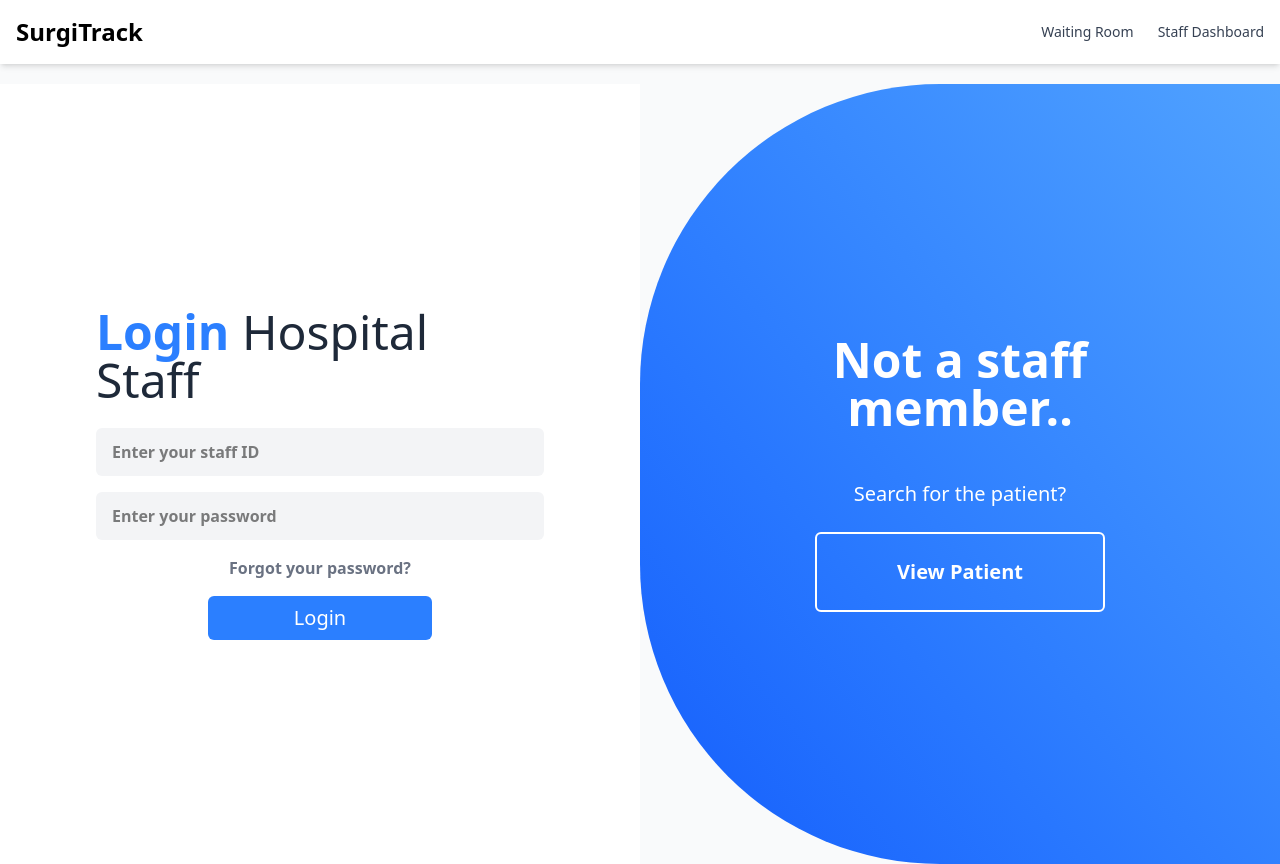
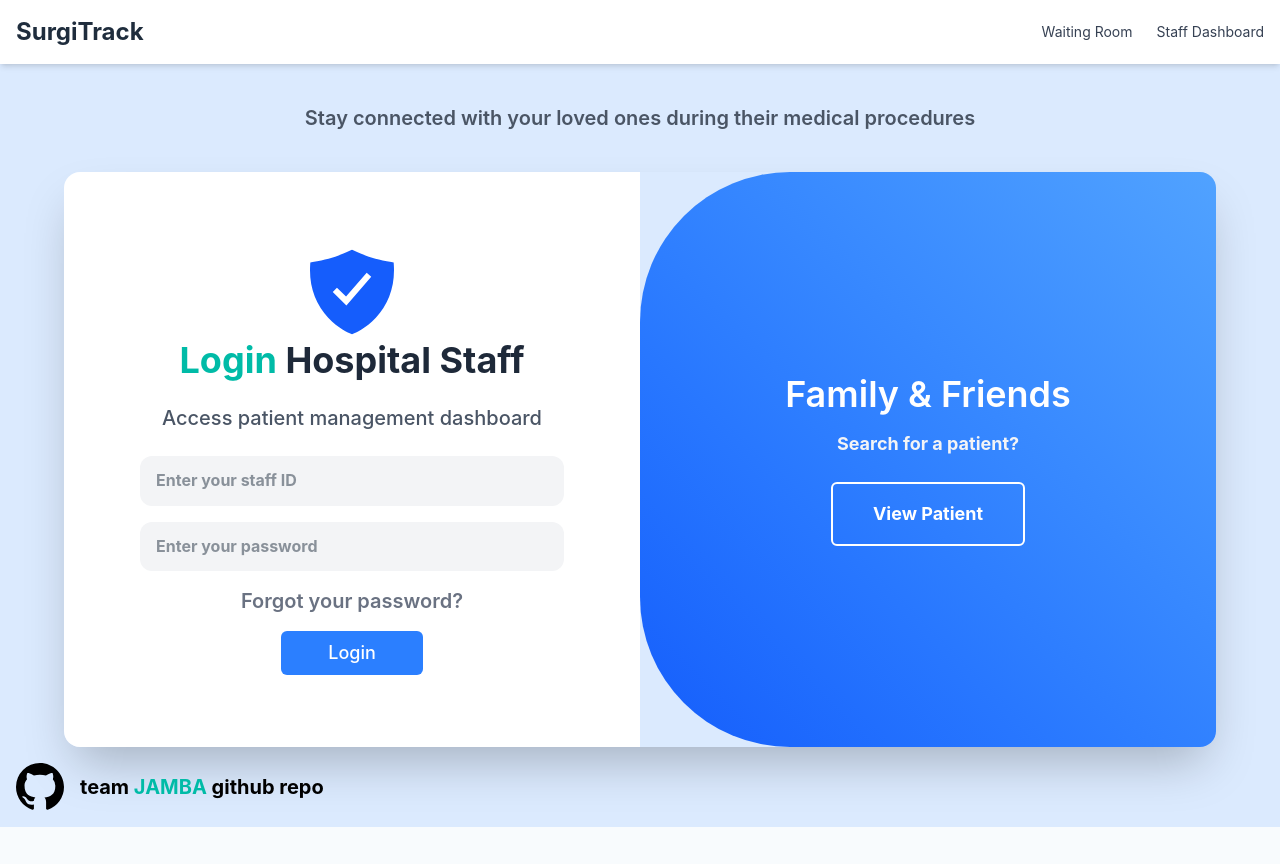
Before and after one commit to mhdasif123/SurgiTrack, a React (Vite) app: page / in a window 1280 px wide. After the commit the page ends 827 px from the top, so only its background shows below. Built offline with nearby package versions, Linux system fonts and the light colour scheme.

Commit message:
Updated CSS to reflect Figma File on Login Component and Footer Component

```diff
--- a/package.json
+++ b/package.json
@@ -13,6 +13,7 @@
     "@tailwindcss/vite": "^4.1.11",
     "react": "^19.1.0",
     "react-dom": "^19.1.0",
+    "react-icons": "^5.5.0",
     "react-router-dom": "^7.7.1",
     "tailwindcss": "^4.1.11"
   },
--- a/src/App.jsx
+++ b/src/App.jsx
@@ -6,12 +6,13 @@ import PublicDashboardPage from './Pages/PublicDashboardPage';
 import GuestStatusPage from './Pages/GuestStatusPage';
 import StaffDashboardPage from './Pages/StaffDashboardPage';
 import AddPatientPage from './Pages/admin/AddPatientPage';
+import Footer from './components/Layout/Footer'
 
 function App() {
   return (
-    <div className="min-h-screen bg-gray-50">
+    <div className="min-h-screen bg-blue-100 flex flex-col">
       <Header />
-      <main className="">
+      <main className="flex-grow">
         <Routes>
           <Route path="/" element={<LoginPage />} />
           <Route path="/waiting-room" element={<PublicDashboardPage />} />
@@ -20,6 +21,7 @@ function App() {
           <Route path="/admin/add-patient" element={<AddPatientPage />} />
         </Routes>
       </main>
+      <Footer />
     </div>
   );
 }
--- a/src/Pages/LoginPage.jsx
+++ b/src/Pages/LoginPage.jsx
@@ -3,6 +3,7 @@ import LoginComponent from '../components/LoginComponent'
 const LoginPage = () => {
   return (
     <>
+    <p className='font-semibold text-gray-600 text-center p-10 text-xl'>Stay connected with your loved ones during their medical procedures</p>
       <LoginComponent />
     </>
   );
--- a/src/components/Layout/Footer.jsx
+++ b/src/components/Layout/Footer.jsx
@@ -1,11 +1,19 @@
-import React from 'react';
+import { VscGithubInverted } from "react-icons/vsc";
 
 const Footer = () => {
   return (
-    <footer className="bg-white mt-8 py-4 border-t">
-      <div className="container mx-auto text-center text-sm text-gray-500">
-        <p>&copy; {new Date().getFullYear()} SurgiTrack. For demonstration purposes only.</p>
-      </div>
+      <footer className="p-4 w-full">
+      <a
+        className="flex items-center justify-start gap-4 hover:underline"
+        href="https://github.com/chingu-voyages/V56-tier1-team-03"
+        target="_blank"
+        rel="noopener noreferrer"
+      >
+        <VscGithubInverted className="text-5xl text-black" />
+        <span className="text-xl text-black font-bold">
+          team <span className="text-teal-500">JAMBA</span> github repo
+        </span>
+      </a>
     </footer>
   );
 };
--- a/src/components/LoginComponent.jsx
+++ b/src/components/LoginComponent.jsx
@@ -1,5 +1,6 @@
 import  { useContext, useState } from 'react'
 import { AuthContext } from '../contexts/AuthContext'
+import { IoShieldCheckmarkSharp } from "react-icons/io5";
 
 const LoginComponent = () => {
     const {login, error} = useContext(AuthContext);
@@ -12,37 +13,62 @@ const LoginComponent = () => {
     }
 
   return (
-    <div className='w-full h-screen flex pt-5'>
-      {/* Left Side of the Page */}
-      <div className='w-1/2 bg-white flex flex-col justify-center items-center p-16'>
-        <div className="w-full max-w-md">
-          <h2 className='text-5xl text-gray-800 mb-6'>
-            <span className="text-blue-500 font-bold">Login</span> Hospital Staff
+     <div className="flex justify-center items-center">
+      <div className="flex w-[90%] max-w-6xl rounded-2xl overflow-hidden shadow-2xl ">
+
+        {/* Left Side - Login Form */}
+        <div className='w-1/2 bg-white flex flex-col justify-center items-center p-15'>
+          <div className="w-full max-w-md ">
+            <div className='flex flex-col justify-center items-center p-3'>
+              <IoShieldCheckmarkSharp className='text-8xl text-blue-600' />
+              <h2 className='text-4xl text-gray-800 mb-6 font-bold'>
+                <span className="text-teal-500 font-bold">Login</span> Hospital Staff
               </h2>
+              <p className='font-medium text-gray-600 text-center text-xl'>Access patient management dashboard</p>
                <form onSubmit={handleSubmit} className='mt-6 space-y-4'>
-          <input className="w-full font-bold px-4 py-3 bg-gray-100 rounded-md focus:outline-none" value={identityNumber} onChange={(e) => setidentityNumber(e.target.value)} type='text' placeholder='Enter your staff ID'/>
-          <input className="w-full font-bold px-4 py-3 bg-gray-100 rounded-md focus:outline-none" value={password} onChange={(e) => setPassword(e.target.value)} type='password' placeholder='Enter your password' />
-          <div className="text-base font-black text-center text-gray-500 hover:underline cursor-pointer">
+              <input
+                className="w-full font-bold px-4 py-3 bg-gray-100 rounded-xl focus:outline-none"
+                value={identityNumber}
+                onChange={(e) => setidentityNumber(e.target.value)}
+                type='text'
+                placeholder='Enter your staff ID'
+              />
+              <input
+                className="w-full font-bold px-4 py-3 bg-gray-100 rounded-xl focus:outline-none"
+                value={password}
+                onChange={(e) => setPassword(e.target.value)}
+                type='password'
+                placeholder='Enter your password'
+              />
+              <div className="text-xl font-semibold text-center text-gray-500 hover:underline cursor-pointer">
                 Forgot your password?
               </div>
-          <button type='submit' className="block mx-auto w-1/2 text-xl bg-blue-500 text-white py-2 rounded-md hover:bg-blue-600">Login</button>
+              <button
+                type='submit'
+                className="block mx-auto w-1/3 text-lg bg-blue-500 font-medium text-white py-2 rounded-md hover:bg-blue-600 transition"
+              >
+                Login
+              </button>
               {error && <p className='text-red-500 mt-4'>{error}</p>}
             </form>
             </div>
-
+          </div>
         </div>
 
-      {/* Right Side of the Page */}
-      <div className="w-1/2 bg-gradient-to-tr from-blue-600 to-blue-400 text-white flex flex-col justify-center items-center p-16 rounded-l-[300px]">
+        {/* Right Side - Has curved blue shape */}
+        <div className="w-1/2 bg-gradient-to-tr from-blue-600 to-blue-400 text-white flex flex-col justify-center items-center p-15 rounded-l-[150px]">
           <div className="w-full max-w-md text-center z-10">
-          <h3 className="text-5xl font-semibold mb-2 pb-10">Not a staff member..</h3>
-          <p className="text-xl mb-6">Search for the patient?</p>
-          <button className="border-2 font-bold text-xl p-12 border-white px-20 py-6 rounded-md hover:bg-white hover:text-blue-600 transition">
+            <h3 className="text-4xl font-semibold mb-4">Family & Friends</h3>
+            <p className="text-lg mb-6 font-bold text-gray-100">Search for a patient?</p>
+            <button className="border-2 font-bold text-lg px-10 py-4 border-white rounded-md hover:bg-white hover:text-blue-600 transition">
               View Patient
             </button>
           </div>
         </div>
+
       </div>
+    </div>
+
   )
 }
 
--- a/src/index.css
+++ b/src/index.css
@@ -1,11 +1,65 @@
 @import "tailwindcss";
 
-/* Reset some default styles that might conflict with Tailwind */
-* {
-  box-sizing: border-box;
+:root {
+    /* Font Family */
+    --font-family-base: 'Inter', 'Segoe UI', sans-serif;
+
+    /* Font Sizes */
+    --font-size-xs: 12px;
+    --font-size-sm: 14px;
+    --font-size-base: 16px;
+    --font-size-md: 18px;
+    --font-size-lg: 20px;
+    --font-size-xl: 24px;
+    --font-size-xxl: 32px;
+
+    /* Line Height */
+    --line-height-base: 1.6;
+
+    /* Base Colors */
+    --color-primary: #2A7FBA;
+    --color-secondary: #E2F1F8;
+    --color-accent: #5BC0BE;
+    --color-background: #F8FBFD;
+    --color-surface: #FFFFFF;
+    --color-text: #1F2D3D;
+    --color-muted: #7A8A99;
+    --color-danger: #D9534F;
+    --color-success: #5CB85C;
+
+    /* Gradients */
+    --gradient-primary: linear-gradient(135deg, #2A7FBA 0%, #3A9BDF 100%);
+
+    /* Spacing Scale */
+    --spacing-xs: 4px;
+    --spacing-sm: 8px;
+    --spacing-md: 16px;
+    --spacing-lg: 24px;
+    --spacing-xl: 32px;
+
+    /* Patient Status Colors */
+    --status-checked-in: #B0C4DE;
+    --status-pre-procedure: #FFD580;
+    --status-in-progress: #5BC0BE;
+    --status-closing: #FFA07A;
+    --status-recovery: #98FB98;
+    --status-complete: #90EE90;
+    --status-dismissal: #D3D3D3;
 }
 
+/* Base Typography */
 body {
+    font-family: var(--font-family-base);
+    font-size: var(--font-size-base);
+    line-height: var(--line-height-base);
+    background-color: var(--color-background);
+    color: var(--color-text);
+    margin: 0;
+    padding: 0;
+    box-sizing: border-box;
+}
+
+html, body {
   margin: 0;
-  font-family: system-ui, -apple-system, sans-serif;
+  padding: 0;
 }
```
Also changed, not shown: 1 other file (tests, documents, lock files or other folders). Lines whose indentation alone changed are shown as unchanged.
